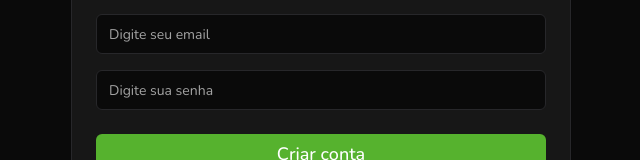
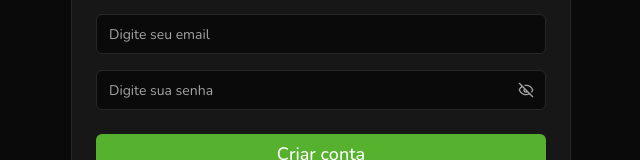
Before and after one commit to kleyton-ferreira/dashboard-finance-investments, a React (Vite) app: page /signup in a window 1280 px wide. Shown: the part 387-547 px from the top of the page, without its empty margins (319-959 px from the left). Built offline with nearby package versions, Linux system fonts and the light colour scheme.

Commit message:
feat: add password input with visiblity change

```diff
--- a/src/pages/signup.jsx
+++ b/src/pages/signup.jsx
@@ -1,4 +1,4 @@
-import React from 'react'
+import React, { useState } from 'react'
 import {
   Card,
   CardContent,
@@ -10,8 +10,11 @@
 import { Button } from '@/components/ui/button'
 import { Input } from '@/components/ui/input'
 import { Link } from 'react-router'
+import { EyeIcon, EyeOffIcon } from 'lucide-react'
 
 const Signup = () => {
+  const [passwordIsVisible, setPasswordIsVisible] = useState(false)
+
   return (
     <div className="flex h-screen w-screen items-center justify-center">
       <Card className="w-[500px]">
@@ -25,7 +28,19 @@
           <Input placeholder="Digite seu nome" />
           <Input placeholder="Digite seu sobrenome" />
           <Input placeholder="Digite seu email" />
-          <Input type="password" placeholder="Digite sua senha" />
+          <div className="relative">
+            <Input
+              type={passwordIsVisible ? 'text' : 'password'}
+              placeholder="Digite sua senha"
+            />
+            <Button
+              variant="ghost"
+              className="absolute right-0 top-0 my-1 mr-1 h-8 w-8 text-muted-foreground"
+              onClick={() => setPasswordIsVisible((prev) => !prev)}
+            >
+              {passwordIsVisible ? <EyeIcon /> : <EyeOffIcon />}
+            </Button>
+          </div>
         </CardContent>
         <CardFooter>
           <Button className="w-full text-lg">Criar conta</Button>
```
